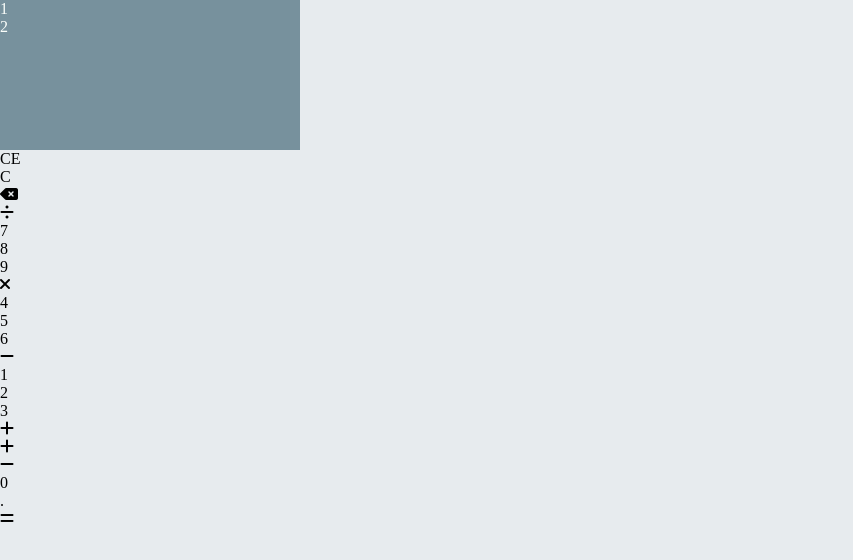
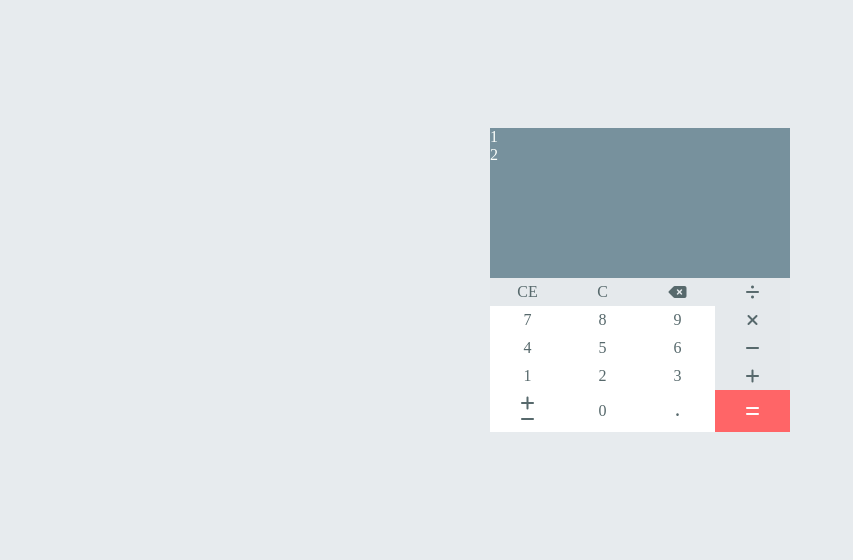
Before and after one commit to alok-38/I-Code-This, a plain HTML site: page 30-Day-Roadmap/calculator/index.html in a window 1280 px wide. Shown: the whole page, without its empty margins (0-853 px from the left). Drawn offline with Linux system fonts and the light colour scheme.

Commit message:
Working on the CSS

```diff
--- a/30-Day-Roadmap/calculator/index.html
+++ b/30-Day-Roadmap/calculator/index.html
@@ -43,12 +43,12 @@
         </section>
         <section class="calculator__equals-row">
             <div id="plus-minus">
-                <div><i class="fas fa-add"></i></div>
-                <div><i class="fas fa-subtract"></i></div>
+                <i class="fas fa-add"></i>
+                <i class="fas fa-subtract"></i>
             </div>
             <div>0</div>
-            <div>.</div>
-            <div><i class="fas fa-equals"></i></div>
+            <div style="font-weight: 600;">.</div>
+            <div id="equals" style="background-color: #FF6567; color: #ffffff;"><i class="fas fa-equals"></i></div>
         </section>
     </main>
 </body>
--- a/30-Day-Roadmap/calculator/style.css
+++ b/30-Day-Roadmap/calculator/style.css
@@ -9,6 +9,8 @@ body {
     display: flex;
     flex-direction: column;
     height: 70vh;
+    align-items: center;
+    justify-content: center;
 }
 
 header {
@@ -22,3 +24,38 @@ main {
     width: 300px;
     display: grid;
 }
+
+section {
+    box-sizing: border-box;
+    display: grid;
+    grid-template-columns: repeat(4, 1fr);
+}
+
+section>div {
+    display: flex;
+    align-items: center;
+    justify-content: center;
+    padding: 5px;
+    color: #57696C;
+}
+
+#plus-minus {
+    display: flex;
+    flex-direction: column;
+}
+
+#plus-minus div {
+    margin-bottom: 0;
+    padding-bottom: 0;
+}
+
+.calculator__functions-row div,
+#multiply,
+#subtract,
+#add {
+    background-color: #E5E9EC;
+}
+
+section div:not(#divide):not(#multiply):not(#subtract):not(#add):not(#equals):not(#CE):not(#C):not(#del) {
+    background-color: #FFFFFF;
+}
```
